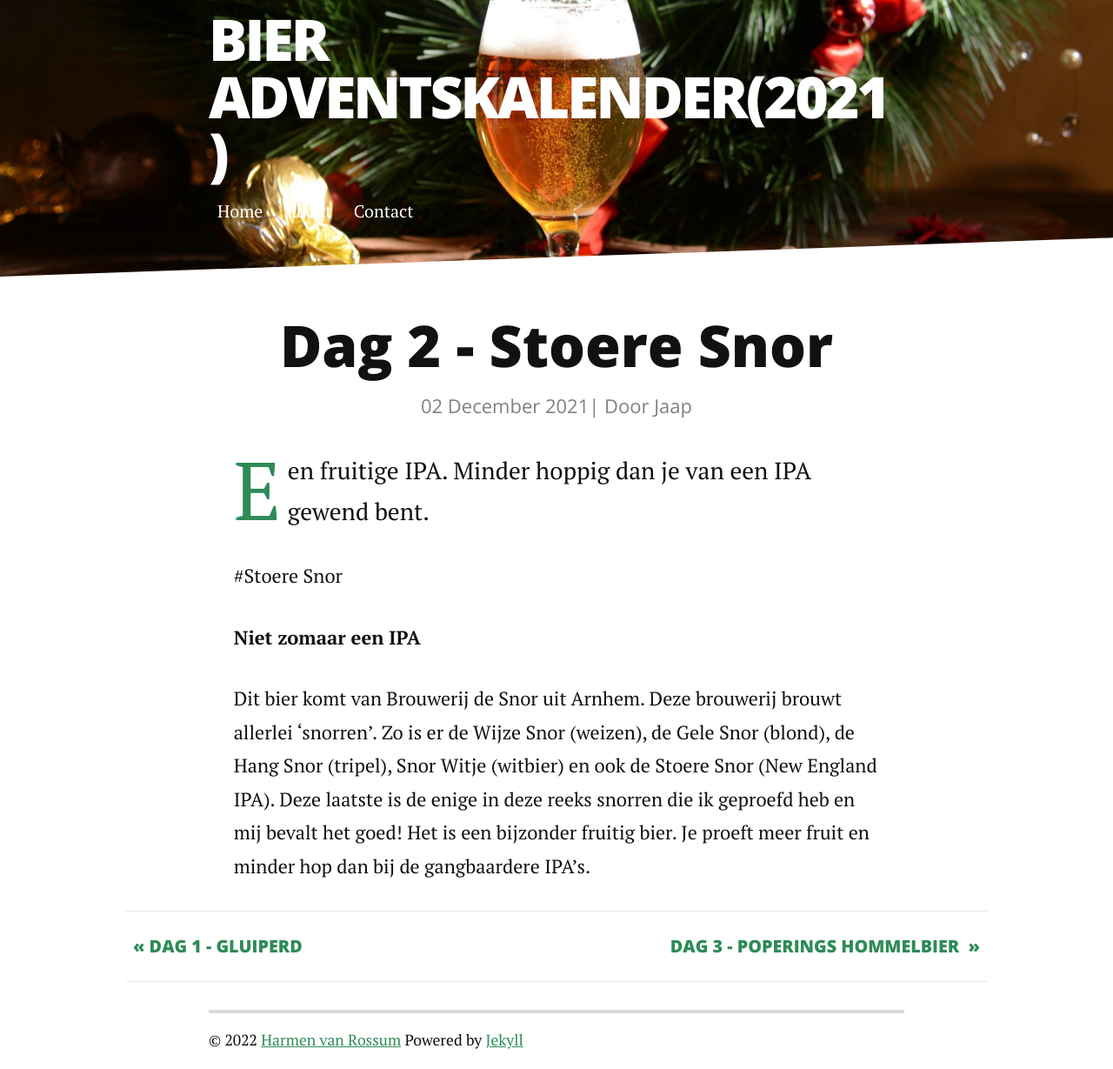
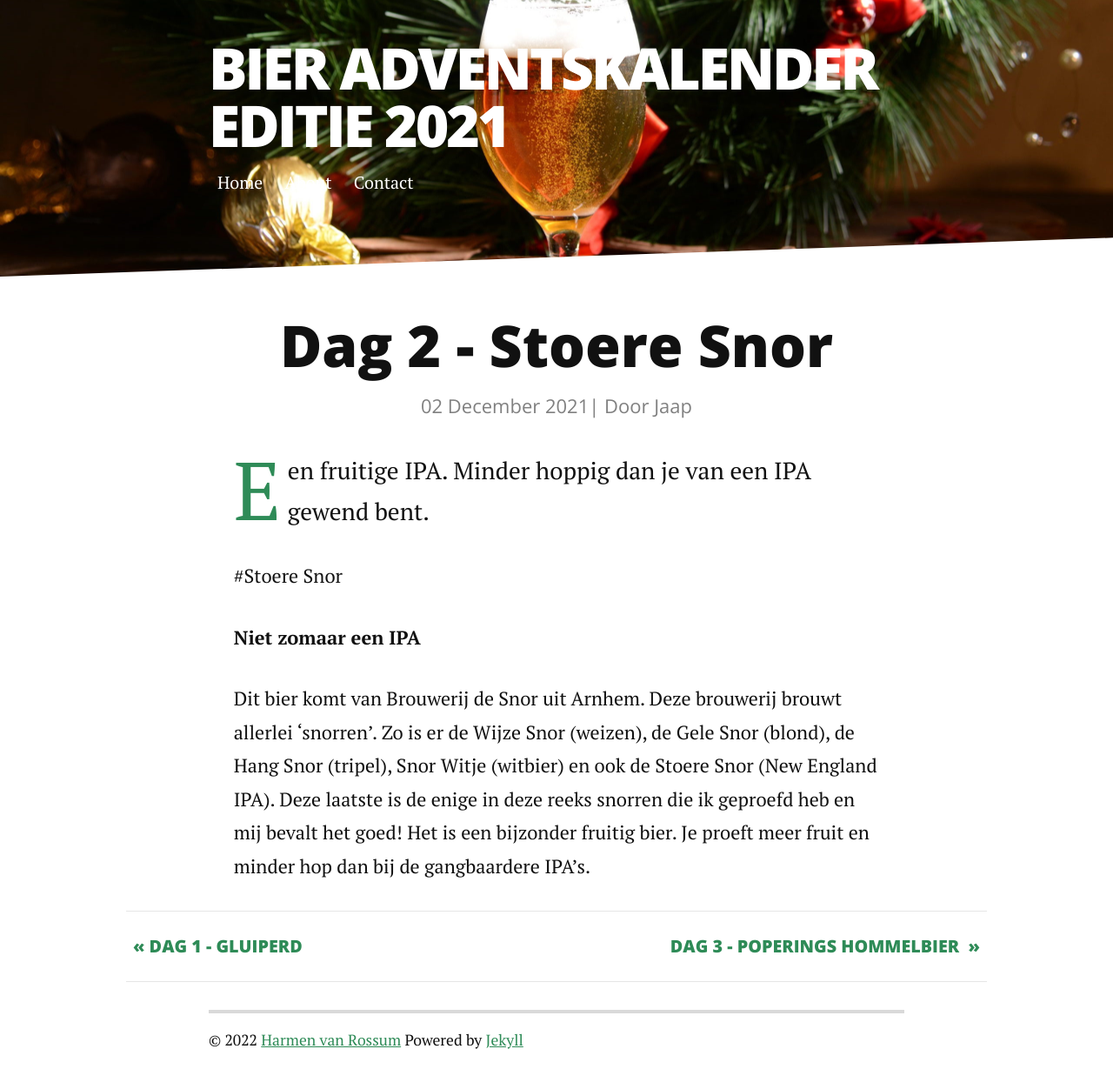
Before and after one commit to hillstub/beercalendar, a Jekyll site: the page built from _posts/2021-12-02-Stoere Snor.gs.markdown, in a window 1280 px wide. Shown: the whole page at 87% size. Built offline with Jekyll 4.4.1, drawn with Linux system fonts in a browser that asks for light colours; nearby versions of some CDN libraries.

Commit message:
changed header

```diff
--- a/_includes/header.html
+++ b/_includes/header.html
@@ -4,7 +4,7 @@
             <a href="/">
                 {{ site.title }}
                 {%- if page.date -%}
-                    ({{ page.date | date: '%Y' }} )
+                <br />Editie {{ page.date | date: '%Y' }}
                 {%- endif -%}
             </a>
         </h1>
```
